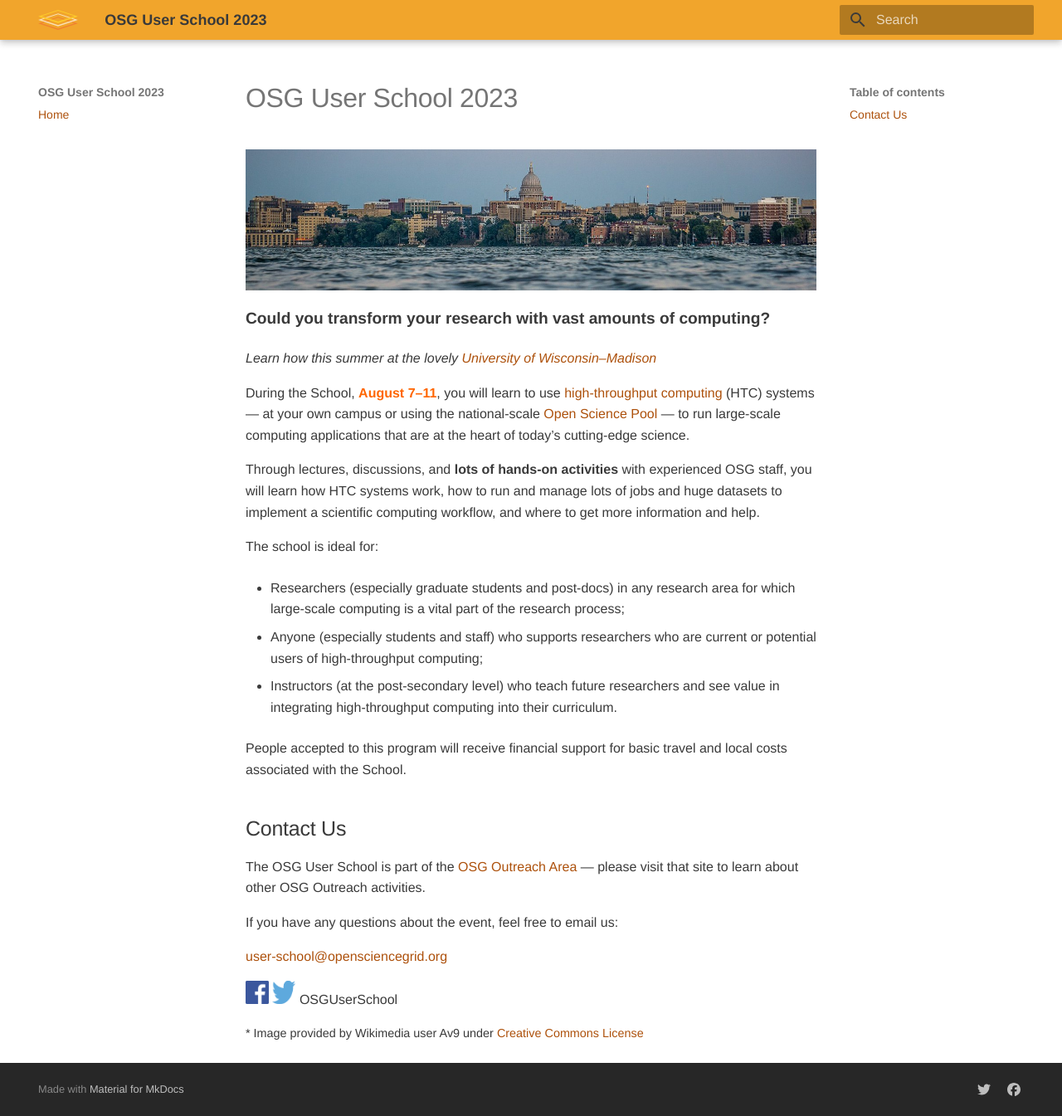
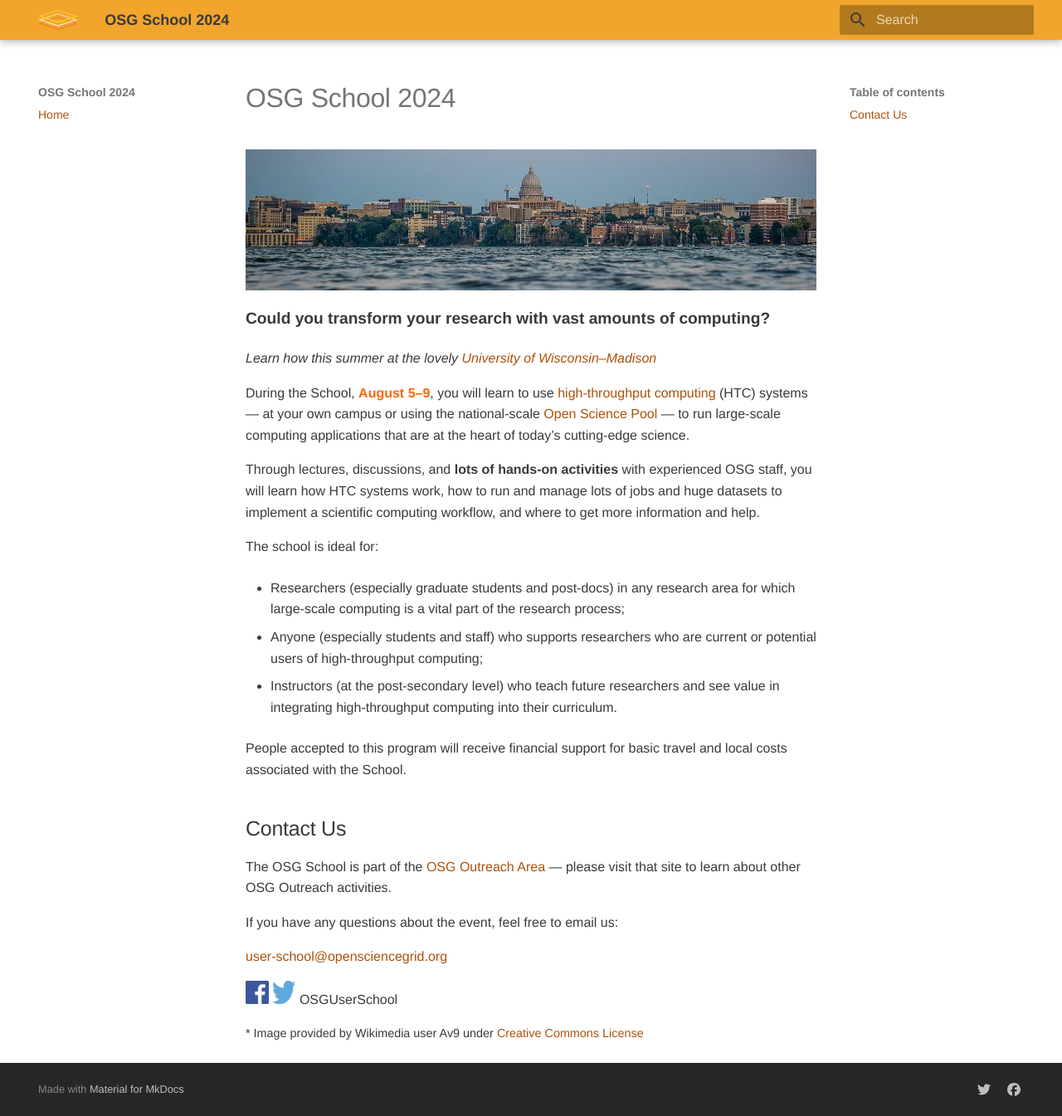
Before and after one commit to osg-htc/school-2024, an MkDocs documentation site: the page built from docs/index.md, in a window 1280 px wide and 1345 px high. Shown: the whole window at 83% size. Built offline with MkDocs 1.6.1 and Material for MkDocs 9.7.7, drawn with Linux system fonts in a browser that asks for light colours.

Commit message:
Initial changes

```diff
--- a/docs/index.md
+++ b/docs/index.md
@@ -1,4 +1,4 @@
-# OSG User School 2023
+# OSG School 2024
 
 <figure>
     <img src="assets/Madison_Skyline.jpeg" alt="Madison Skyline" />
@@ -9,7 +9,7 @@
 *Learn how this summer at the lovely [University of Wisconsin–Madison](https://wisc.edu/)*
 
 During the School,
-<span style="font-weight: bold; color: #FF6600;">August 7&ndash;11</span>,
+<span style="font-weight: bold; color: #FF6600;">August 5&ndash;9</span>,
 you will learn to use [high-throughput computing](https://htcondor.org/htc.html) (HTC) systems
 &mdash;
 at your own campus or
@@ -39,7 +39,7 @@
 
 ## Contact Us
 
-The OSG User School is part of the
+The OSG School is part of the
 [OSG Outreach Area](https://osg-htc.org/outreach/)&nbsp;&mdash;
 please visit that site to learn about other OSG Outreach activities.
 
--- a/mkdocs.yml
+++ b/mkdocs.yml
@@ -1,4 +1,4 @@
-site_name: OSG User School 2023
+site_name: OSG School 2024
 site_url: https://osg-htc.org/user-school-2023/
 repo_name: null
 theme:
@@ -24,10 +24,10 @@
   social:
     - icon: fontawesome/brands/twitter
       link: https://twitter.com/OSGUserSchool
-      name: OSG User School on Twitter
+      name: OSG School on Twitter
     - icon: fontawesome/brands/facebook
       link: https://www.facebook.com/OSGUserSchool
-      name: OSG User School on Facebook
+      name: OSG School on Facebook
 
 nav:
   - Home:                           index.md
```
Also changed, not shown: README.md (+2 -2 lines).
